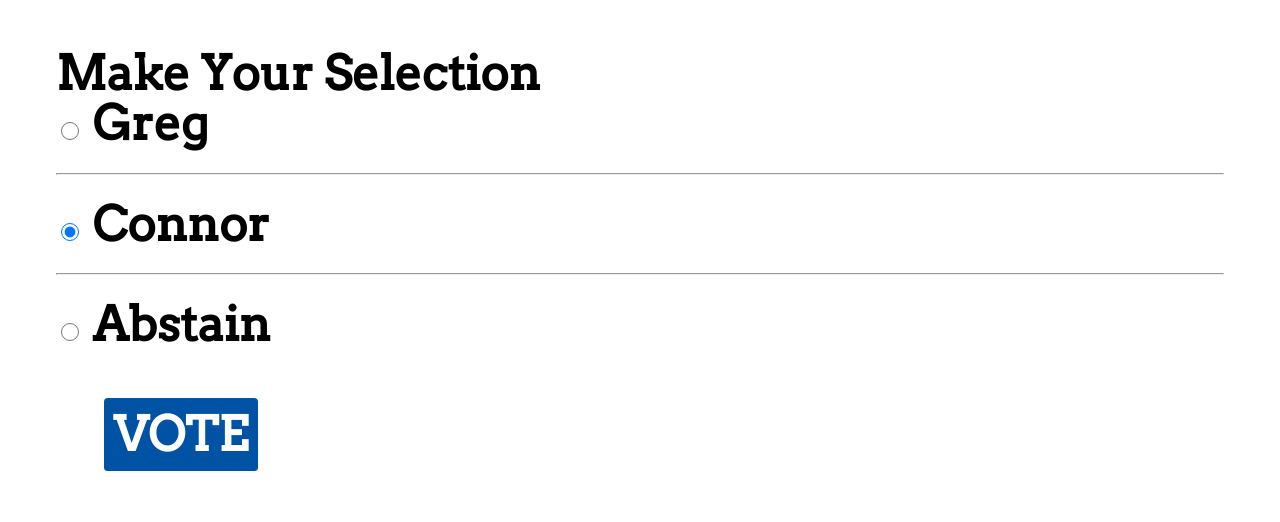
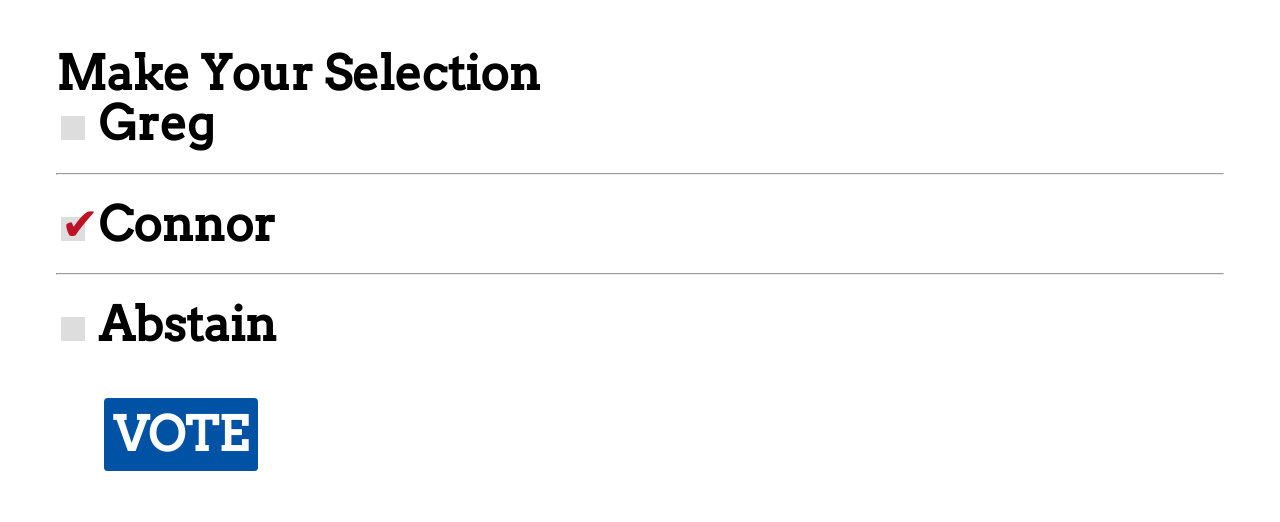
Before and after one commit to calumny/majorityparty, a website: page index.html in a window 1280 px wide. Drawn offline with nearby package versions, Linux system fonts and the light colour scheme.

Commit message:
css check mark changes

```diff
--- a/public/styles.css
+++ b/public/styles.css
@@ -127,11 +127,24 @@ touch-action: manipulation;
 }
 
 input[type="radio"] {
-  -webkit-appearance: checkbox; /* Chrome, Safari, Opera */
-  -moz-appearance: checkbox;    /* Firefox */
-  -ms-appearance: checkbox;     /* not currently supported */
-  width: .15em;
-  height: .15em;
+  -webkit-appearance: none;
+  -moz-appearance: none;
+  -ms-appearance: none;
+  -o-appearance: none;
+  appearance: none;
+  outline: none;
+  position: relative;
+  color: #bf1225;
+  background: #dddddd;
+  width: .2em;
+  height: .2em;
+}
+
+input[type="radio"]:checked::before {
+  content: '✔';
+  position: absolute;
+  top: -.4em;
+  font-size: .4em;
 }
 
 .ballotBox {
```
